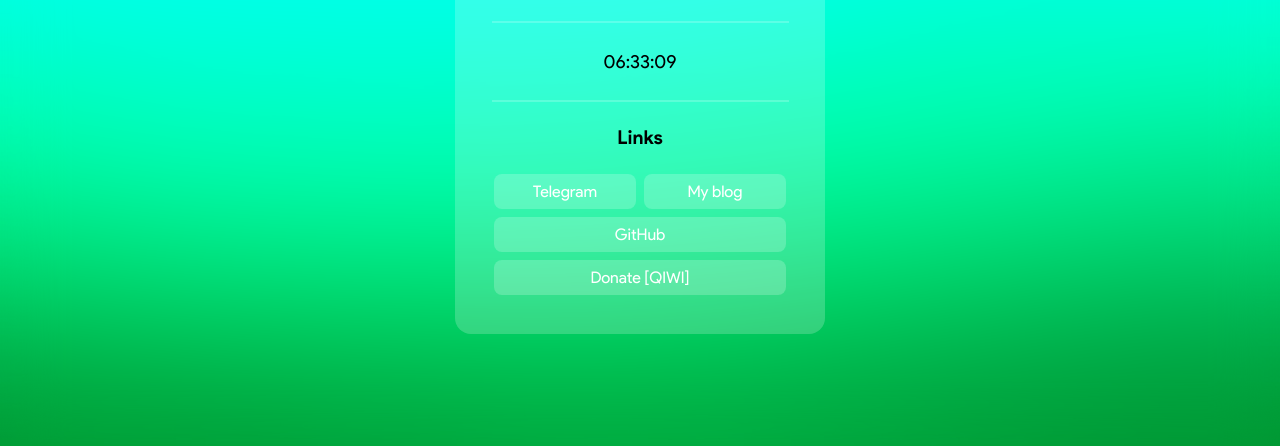
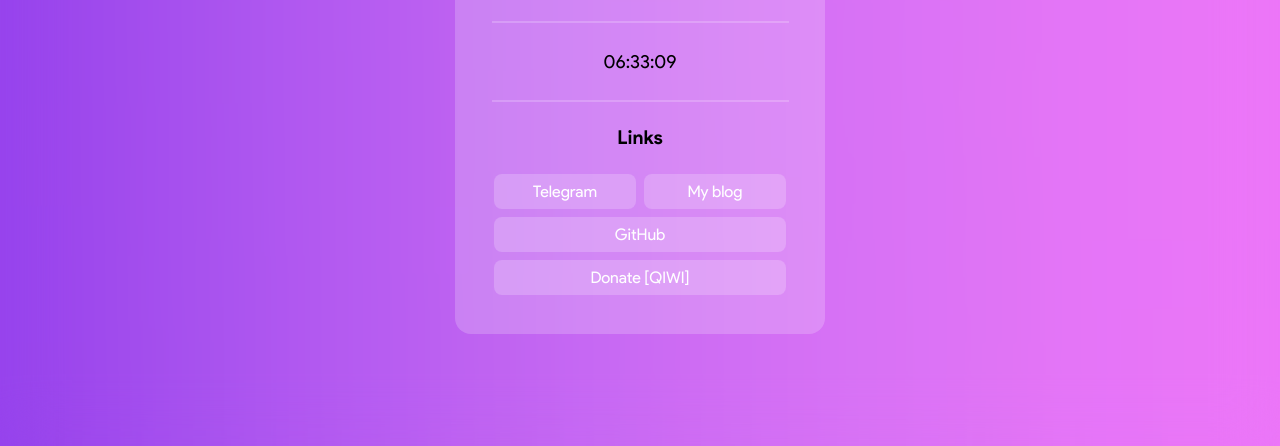
Before and after one commit to kirillsaint/old_site, a plain HTML site: page index.html in a window 1280 px wide. Shown: the part 354-800 px from the top of the page. Drawn offline with Linux system fonts and the light colour scheme.

Commit message:
Update index.html

```diff
--- a/index.html
+++ b/index.html
@@ -15,7 +15,7 @@
                 --back-color: #fff3;
                 --over-color: #fefefe;
                 --border: none;
-                --back: url('images/back.jpg');
+                --back: url('images/c155175.jpg');
             }
 
 
```
